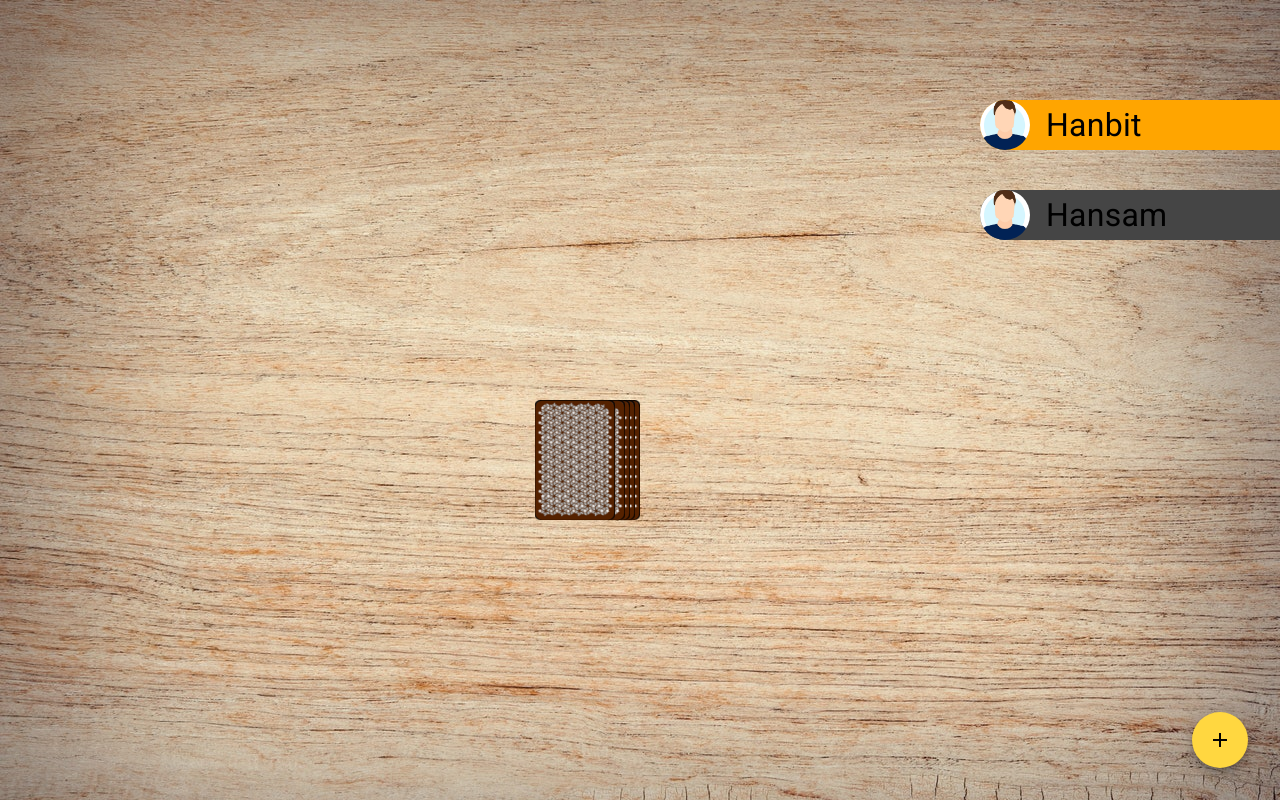
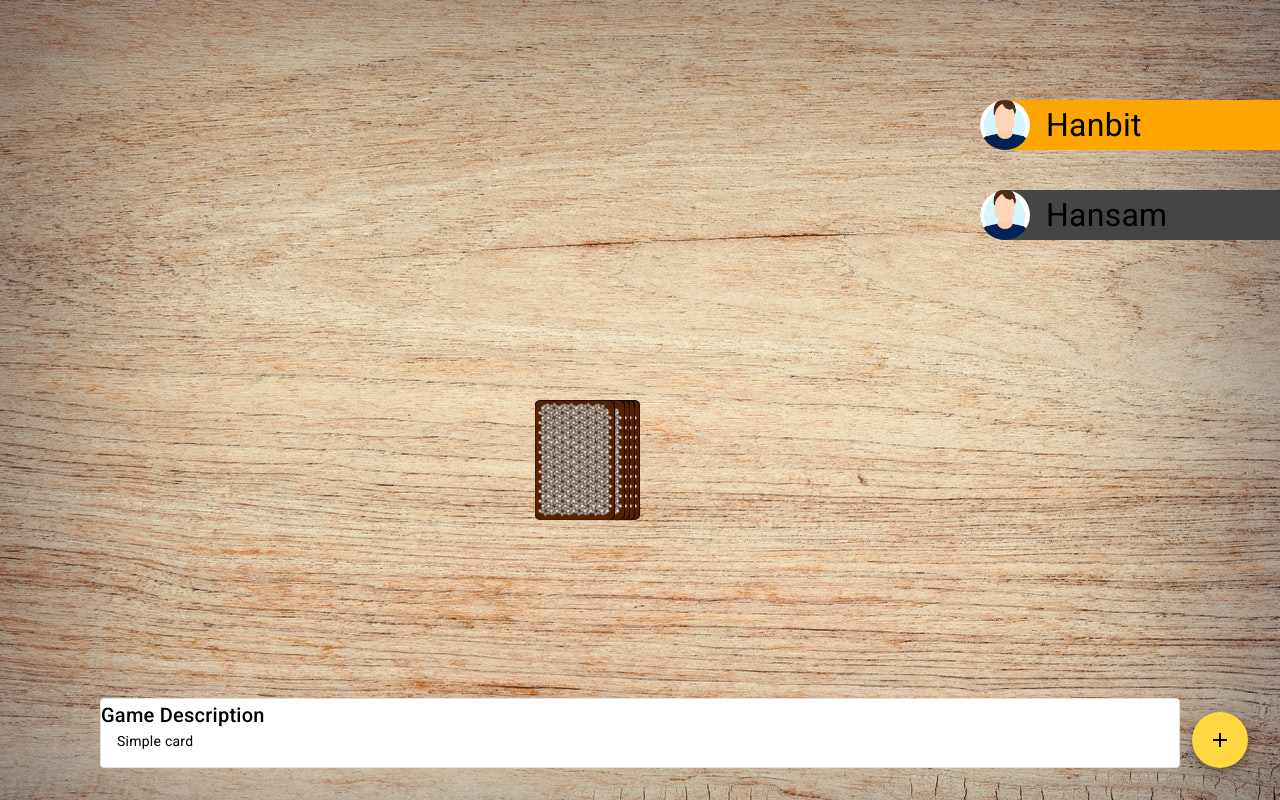
Before and after one commit to hanbit10/developerakademie-ring-of-fire, an Angular app: page /game in a window 1280 px wide. Built offline with nearby package versions, Linux system fonts and the light colour scheme.

Commit message:
update game description

```diff
--- /dev/null
+++ b/src/app/game-description/game-description.component.html
@@ -0,0 +1,4 @@
+<mat-card appearance="outlined">
+  <mat-card-title>Game Description</mat-card-title>
+  <mat-card-content>Simple card</mat-card-content>
+</mat-card>
--- a/src/app/game/game.component.html
+++ b/src/app/game/game.component.html
@@ -46,6 +46,8 @@
   </div>
 </div>
 
+<app-game-description class="pin-bottom"></app-game-description>
+
 <button mat-fab class="btn-add" (click)="openDialog()">
   <mat-icon>add</mat-icon>
 </button>
--- a/src/app/game/game.component.scss
+++ b/src/app/game/game.component.scss
@@ -55,3 +55,10 @@
   right: 32px;
   bottom: 32px;
 }
+
+.pin-bottom {
+  position: absolute;
+  bottom: 32px;
+  left: 100px;
+  right: 100px;
+}
--- a/src/app/game/game.component.ts
+++ b/src/app/game/game.component.ts
@@ -7,6 +7,7 @@ import { MatIconModule } from '@angular/material/icon';
 import { MatDialog } from '@angular/material/dialog';
 import { FormsModule } from '@angular/forms';
 import { DialogAddPlayerComponent } from '../dialog-add-player/dialog-add-player.component';
+import { GameDescriptionComponent } from '../game-description/game-description.component';
 
 @Component({
   selector: 'app-game',
@@ -17,6 +18,7 @@ import { DialogAddPlayerComponent } from '../dialog-add-player/dialog-add-player
     MatButtonModule,
     MatIconModule,
     FormsModule,
+    GameDescriptionComponent,
   ],
   templateUrl: './game.component.html',
   styleUrl: './game.component.scss',
```
Also changed, not shown: src/app/game-description/game-description.component.ts (added, +12 -0 lines), src/app/game-description/game-description.component.scss (added), 1 other file (tests, documents, lock files or other folders).
